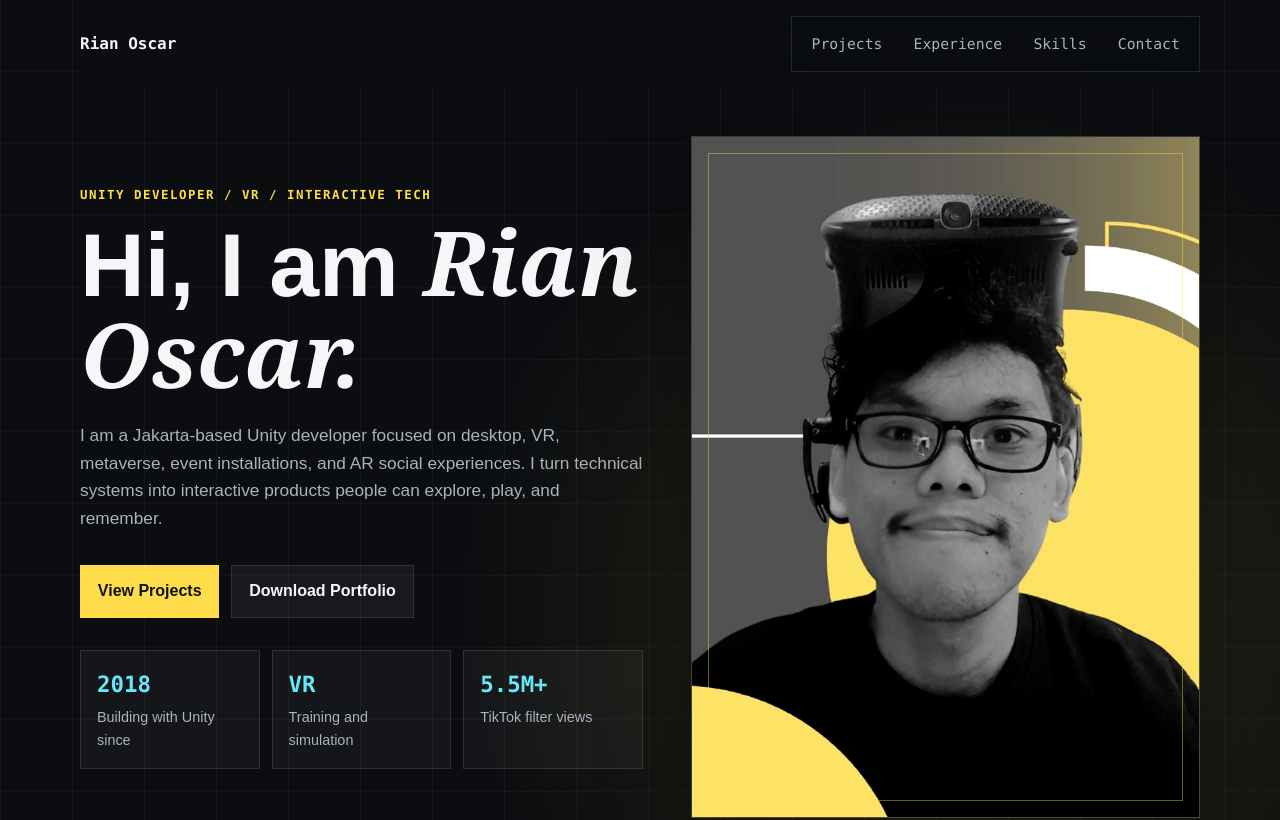
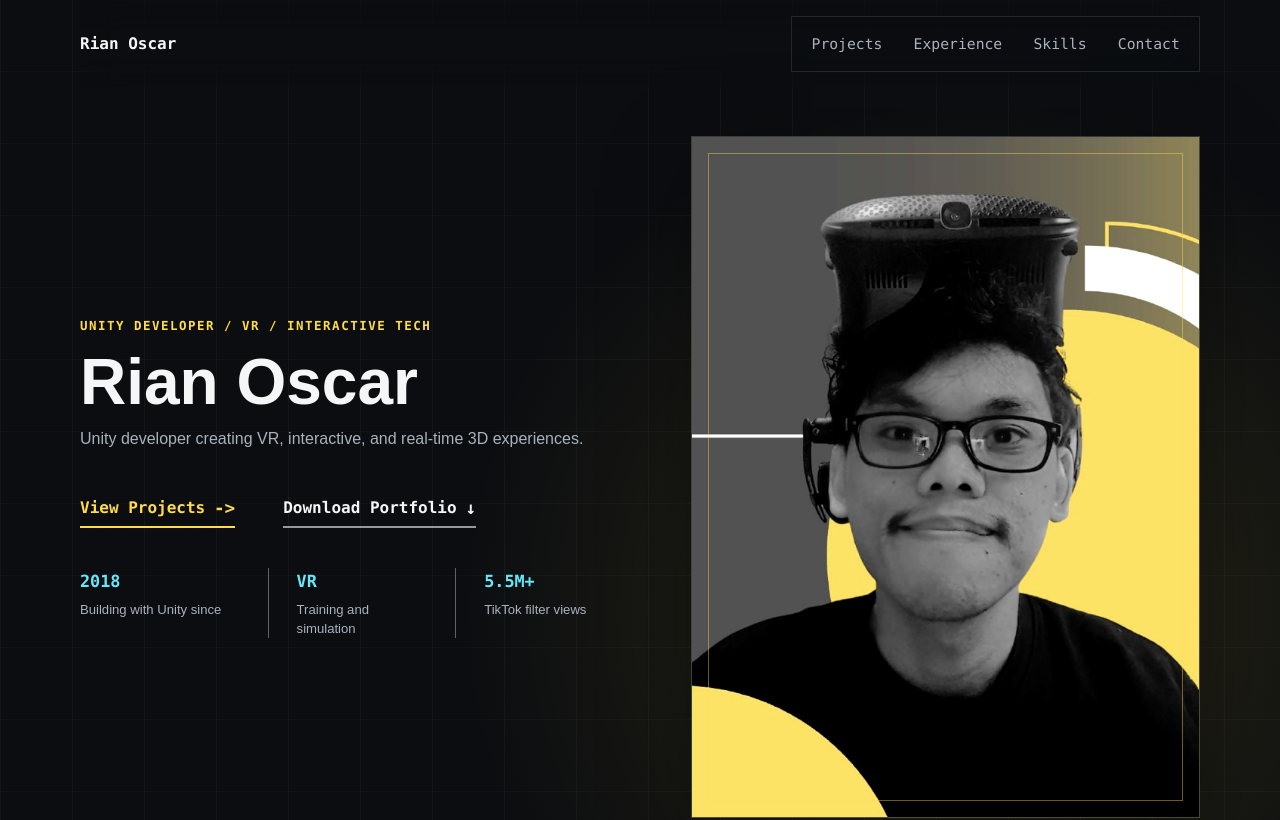
Before and after one commit to rianoscar/PersonalWebsite, a plain HTML site: page index.html in a window 1280 px wide. Shown: the top 820 px of the page. Drawn offline with Linux system fonts and the light colour scheme.

Commit message:
polish profile section

```diff
--- a/index.html
+++ b/index.html
@@ -28,15 +28,11 @@
       <section class="hero section-shell" id="home">
         <div class="hero-copy">
           <p class="eyebrow">Unity Developer / VR / Interactive Tech</p>
-          <h1>Hi, I am <em>Rian Oscar.</em></h1>
-          <p class="hero-text">
-            I am a Jakarta-based Unity developer focused on desktop, VR, metaverse,
-            event installations, and AR social experiences. I turn technical systems
-            into interactive products people can explore, play, and remember.
-          </p>
+          <h1>Rian Oscar</h1>
+          <p class="hero-text">Unity developer creating VR, interactive, and real-time 3D experiences.</p>
           <div class="hero-actions" aria-label="Primary actions">
-            <a class="button button-primary" href="#projects">View Projects</a>
-            <a class="button button-secondary" href="assets/downloads/Rian_Oscar_Portfolio.pdf" download>Download Portfolio</a>
+            <a class="hero-link hero-link-primary" href="#projects">View Projects <span aria-hidden="true">-&gt;</span></a>
+            <a class="hero-link" href="assets/downloads/Rian_Oscar_Portfolio.pdf" download>Download Portfolio <span aria-hidden="true">&darr;</span></a>
           </div>
           <dl class="hero-stats" aria-label="Portfolio highlights">
             <div>
--- a/styles.css
+++ b/styles.css
@@ -128,15 +128,10 @@ p {
 
 h1 {
   max-width: 760px;
-  margin-bottom: 1.25rem;
-  font-size: clamp(2.6rem, 7vw, 5.8rem);
-  line-height: 0.98;
+  margin-bottom: 0.75rem;
+  font-size: clamp(2.5rem, 5vw, 4rem);
+  line-height: 1;
   letter-spacing: 0;
-}
-
-h1 em {
-  font-family: var(--font-serif);
-  font-weight: 700;
 }
 
 h2 {
@@ -155,69 +150,77 @@ h3 {
 }
 
 .hero-text {
-  max-width: 650px;
+  max-width: 560px;
   color: var(--muted);
-  font-size: 1.08rem;
+  font-size: 1rem;
 }
 
 .hero-actions {
   display: flex;
   flex-wrap: wrap;
-  gap: 0.75rem;
-  margin-top: 2rem;
+  gap: 3rem;
+  margin-top: 2.4rem;
 }
 
-.button {
+.hero-link {
   display: inline-flex;
   align-items: center;
-  justify-content: center;
-  min-height: 3rem;
-  padding: 0.8rem 1.05rem;
-  border: 1px solid transparent;
-  font-weight: 800;
-  transition: transform 180ms ease, border-color 180ms ease, background-color 180ms ease;
+  gap: 0.55rem;
+  min-height: 2.4rem;
+  border-bottom: 2px solid rgba(255, 255, 255, 0.58);
+  color: var(--text);
+  font-family: var(--font-mono);
+  font-weight: 700;
+  transition: border-color 180ms ease, color 180ms ease;
 }
 
-.button:hover {
-  transform: translateY(-2px);
+.hero-link:hover {
+  border-color: var(--cyan);
+  color: var(--cyan);
 }
 
-.button-primary {
-  background: var(--yellow);
-  color: #121212;
+.hero-link-primary {
+  border-color: var(--yellow);
+  color: var(--yellow);
 }
 
-.button-secondary {
-  border-color: var(--line);
-  background: rgba(255, 255, 255, 0.05);
-  color: var(--text);
+.hero-link span {
+  font-size: 1.1em;
 }
 
 .hero-stats {
   display: grid;
   grid-template-columns: repeat(3, minmax(0, 1fr));
-  gap: 0.75rem;
+  gap: 0;
   max-width: 680px;
-  margin: 2rem 0 0;
+  margin: 2.5rem 0 0;
 }
 
 .hero-stats div {
-  border: 1px solid var(--line);
-  background: rgba(255, 255, 255, 0.04);
-  padding: 1rem;
+  min-width: 0;
+  padding: 0 1.75rem;
+}
+
+.hero-stats div:first-child {
+  padding-left: 0;
+}
+
+.hero-stats div + div {
+  border-left: 1px solid rgba(255, 255, 255, 0.35);
 }
 
 .hero-stats dt {
   color: var(--cyan);
   font-family: var(--font-mono);
-  font-size: 1.4rem;
+  font-size: 1.05rem;
   font-weight: 900;
 }
 
 .hero-stats dd {
-  margin: 0.2rem 0 0;
+  margin: 0.3rem 0 0;
   color: var(--muted);
-  font-size: 0.9rem;
+  font-size: 0.82rem;
+  line-height: 1.45;
 }
 
 .hero-visual {
@@ -438,11 +441,27 @@ h3 {
     flex-direction: column;
   }
 
-  .button {
-    width: 100%;
+  .hero-actions {
+    align-items: flex-start;
+    gap: 1rem;
   }
 
-  .hero-stats,
+  .hero-stats {
+    grid-template-columns: 1fr;
+    gap: 1rem;
+  }
+
+  .hero-stats div,
+  .hero-stats div:first-child {
+    padding: 0 0 1rem;
+  }
+
+  .hero-stats div + div {
+    border-top: 1px solid rgba(255, 255, 255, 0.2);
+    border-left: 0;
+    padding-top: 1rem;
+  }
+
   .project-grid,
   .skills-grid,
   .timeline {
```
